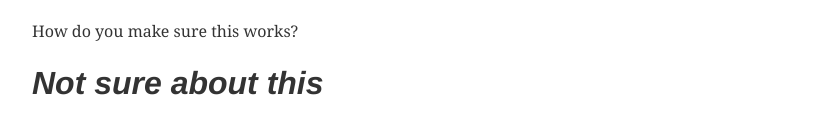
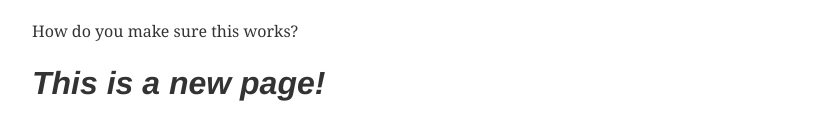
Before and after one commit to tacitus/gatsby-test, a Gatsby site: page /why-was-the-title-missed in a window 1280 px wide. Shown: the part 696-836 px from the top of the page, without its empty margins (232-1047 px from the left). Built offline with nearby package versions, Linux system fonts and the light colour scheme; Gatsby itself is replaced by a stand-in of ours; some packages are replaced by stand-ins of ours.

Commit message:
Update Pages “why-was-the-title-missed”

```diff
--- a/src/pages/why-was-the-title-missed.md
+++ b/src/pages/why-was-the-title-missed.md
@@ -13,10 +13,6 @@ Here's a video of a panda eating sweets.
 
 This is specifically excluded from the excerpt and so is this. There seems to be a character limit to the number of letters in the excerpt.
 
-
-
 How do you make sure this works?
 
-
-
-# **_Not sure about this_**
+# _**This is a new page!**_
```
